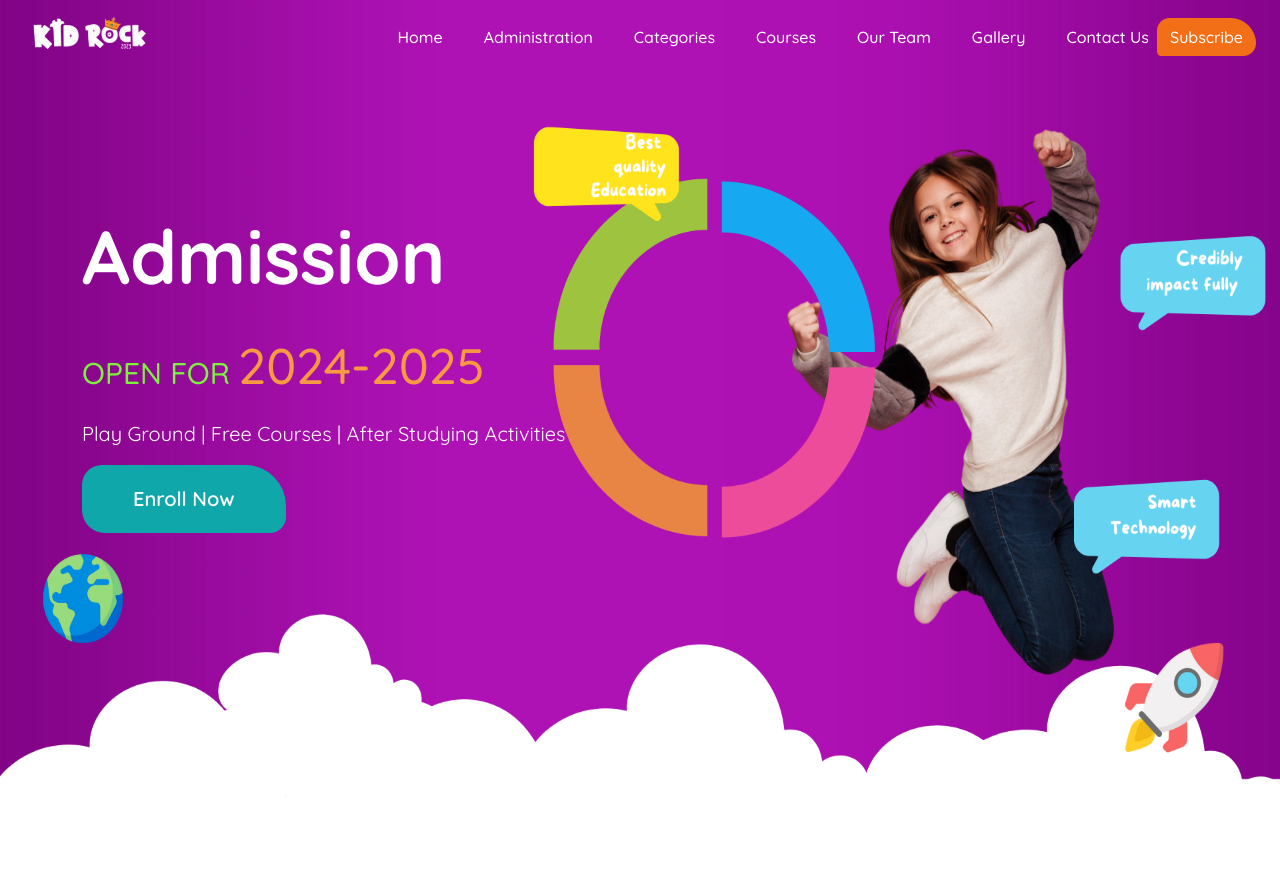
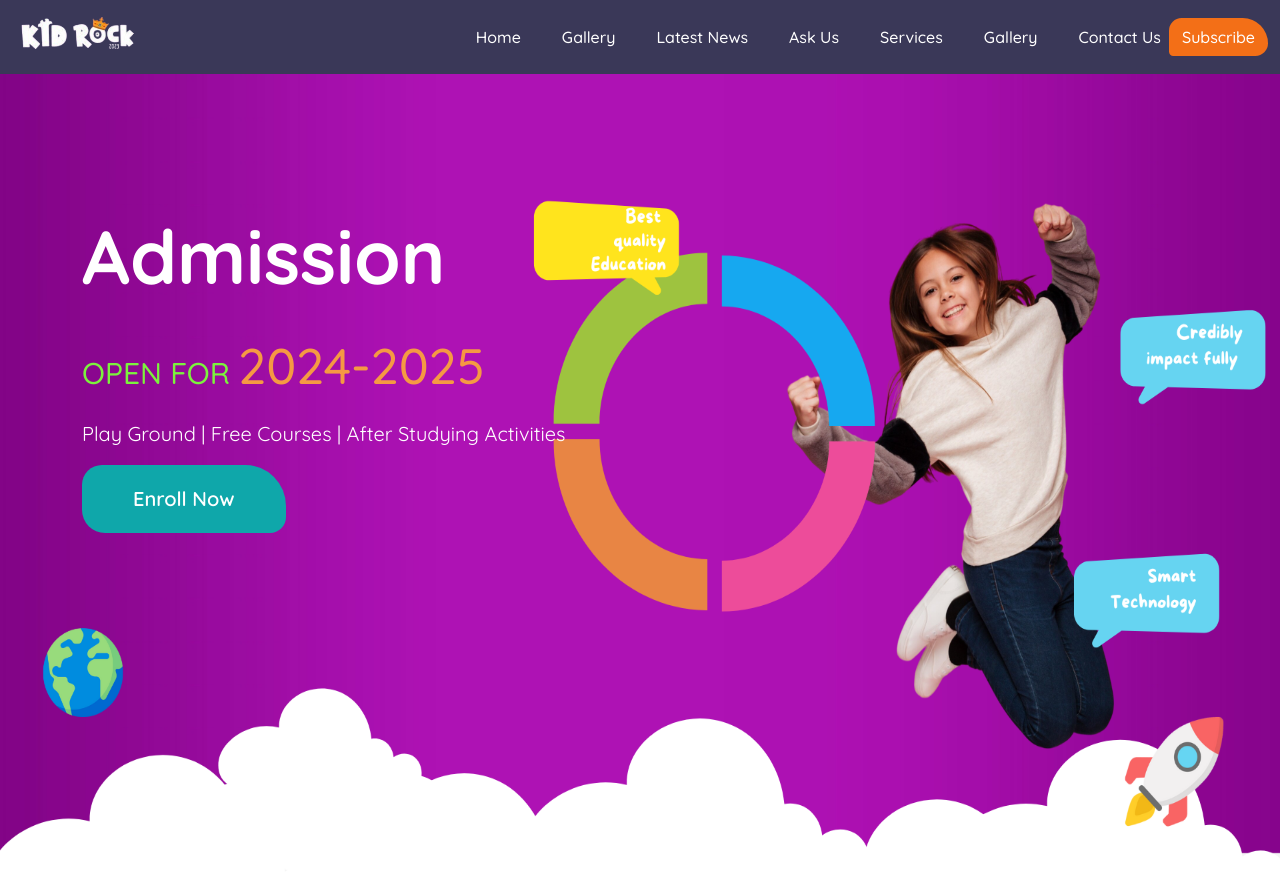
Before and after one commit to mouhebmhd/WeeTechElearning, a React (Create React App) app in the folder frontEnd/: page / in a window 1280 px wide. Before the commit the page ends 800 px from the top, so only its background shows below. Built offline with nearby package versions, Linux system fonts and the light colour scheme.

Commit message:
fixing style and navbar

```diff
--- a/frontEnd/src/components/views/partialComponents/navbar.css
+++ b/frontEnd/src/components/views/partialComponents/navbar.css
@@ -5,3 +5,9 @@
  font-weight: 500;
  border-radius: 15px 30px 15px 5px;
 }
+.navbar
+{
+    background-color: #3A3858;
+    position: sticky top;
+
+}
--- a/frontEnd/src/components/views/partialComponents/navbar.js
+++ b/frontEnd/src/components/views/partialComponents/navbar.js
@@ -24,39 +24,39 @@ export default function Navbar() {
             <div class='collapse navbar-collapse ' id='navbarNav'>
               <ul class='navbar-nav me-auto navbarItems mb-2 mb-lg-0   w-100 d-flex justify-content-end'>
                 <li class='nav-item'>
-                  <a class='nav-link' to='#home'>
+                  <Link class='nav-link' to='/'>
                     Home
-                  </a>
+                  </Link>
                 </li>
                 <li class='nav-item'>
-                  <a class='nav-link' to='#'>
-                    Administration
-                  </a>
+                  <Link class='nav-link' to='/gallery'>
+                    Gallery
+                  </Link>
                 </li>
                 <li class='nav-item'>
-                  <a class='nav-link' to='#'>
-                    Categories
-                  </a>
+                  <Link class='nav-link' to='/latestNews'>
+                    Latest News
+                  </Link>
                 </li>
                 <li class='nav-item'>
-                  <a class='nav-link' to='#'>
-                    Courses
-                  </a>
+                  <Link class='nav-link' to='askUs'>
+                    Ask Us
+                  </Link>
                 </li>
                 <li class='nav-item'>
-                  <a class='nav-link' to='#'>
-                    Our Team
-                  </a>
+                  <Link class='nav-link' to='/services'>
+                    Services
+                  </Link>
                 </li>
                 <li class='nav-item'>
-                  <a className='nav-link' href='#gallery'>
+                  <Link className='nav-link' href='#gallery'>
                     Gallery
-                  </a>
+                  </Link>
                 </li>
                 <li class='nav-item'>
-                  <a class='nav-link' to='#'>
+                  <Link class='nav-link' to='#'>
                     Contact Us
-                  </a>
+                  </Link>
                 </li>
               </ul>
               <button class='btn  subscribeBtn'>Subscribe</button>
--- a/frontEnd/src/index.js
+++ b/frontEnd/src/index.js
@@ -6,10 +6,14 @@ import reportWebVitals from './reportWebVitals';
 import { BrowserRouter as Router } from 'react-router-dom';
 import LandingPage from './views/LandingPage';
 import OurGallery from './views/ourGallery';
+import Navbar from './components/views/partialComponents/navbar';
+
 const root = ReactDOM.createRoot(document.getElementById('root'));
 root.render(
   <React.StrictMode>
+
     <Router>
+    <Navbar />
       <App />
 
     </Router>
--- a/frontEnd/src/views/landingPage.js
+++ b/frontEnd/src/views/landingPage.js
@@ -6,7 +6,7 @@ export default function LandingPage () {
   return (
     <>
       <div className='container-fluid bgContainer '>
-        <Navbar></Navbar>
+
         <div class='container content h-75 d-flex flex-column justify-content-center'>
           <p class='firstText'>Admission</p>
           <p class='secondText'>
```
